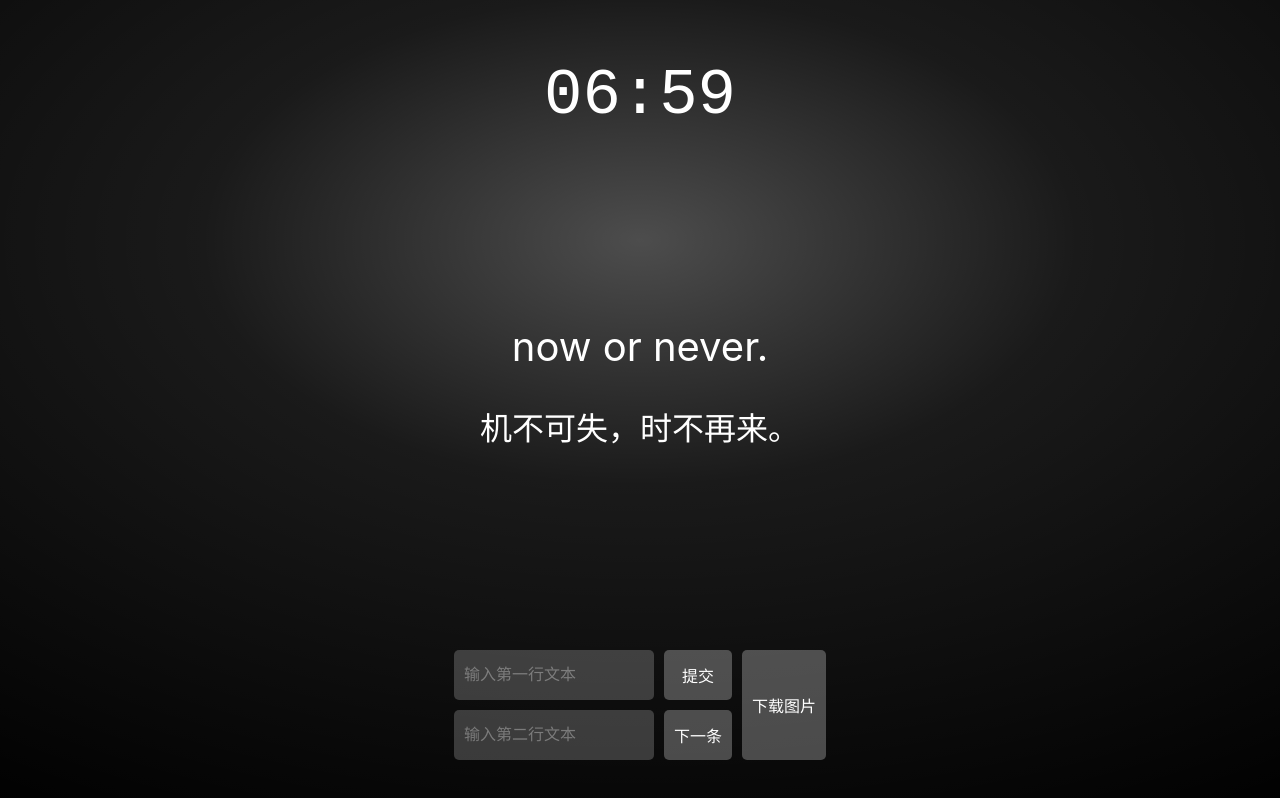
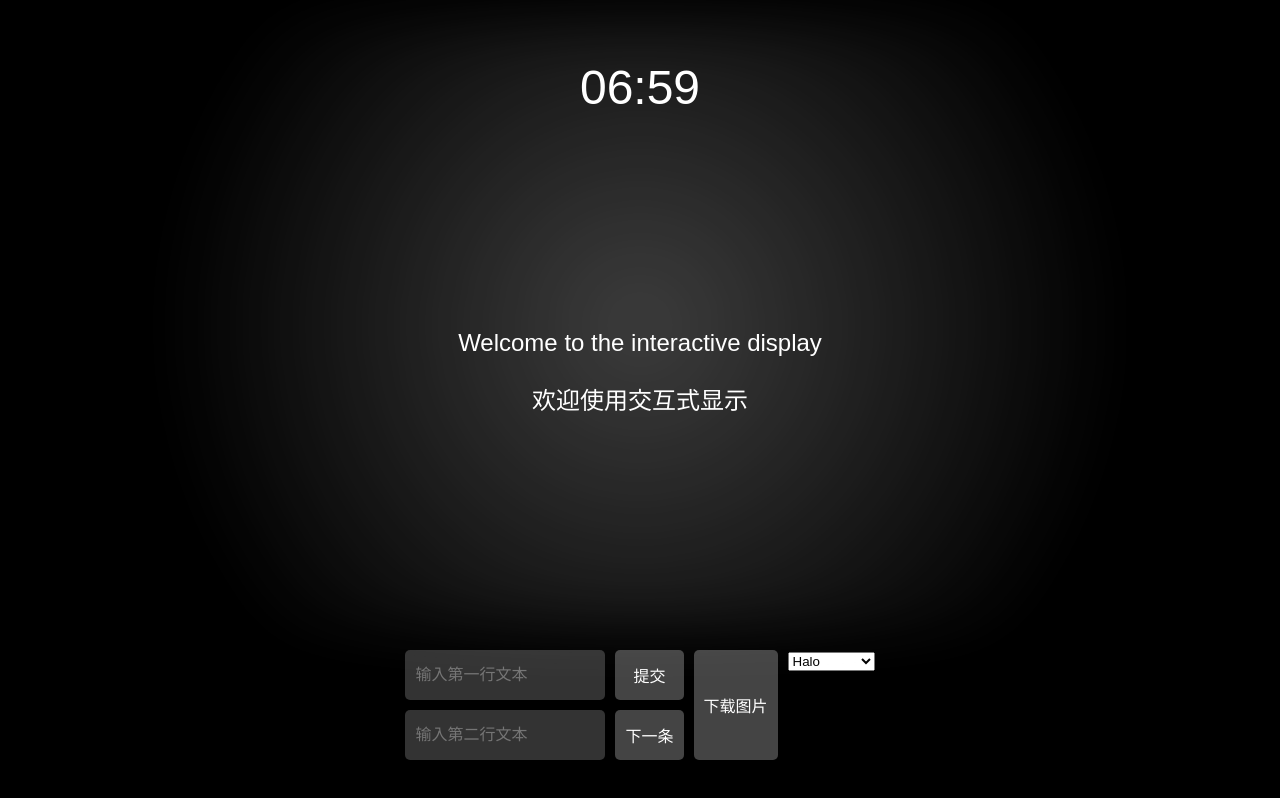
Before and after one commit to SepineTam/lighting, a Next.js app: page / in a window 1280 px wide. Built offline with nearby package versions, Linux system fonts and the light colour scheme.

Commit message:
变成模版的形式了

```diff
--- a/app/components/InteractiveDisplay.module.css
+++ b/app/components/InteractiveDisplay.module.css
@@ -24,21 +24,6 @@
   right: 0;
   bottom: 0;
   z-index: 1;
-}
-
-.lightBeam {
-  position: absolute;
-  top: -20%;
-  left: -50%;
-  right: -50%;
-  bottom: -50%;
-  background: radial-gradient(
-    ellipse at center 33%,
-    rgba(255,255,255,0.3) 0%,
-    rgba(255,255,255,0.1) 25%,
-    rgba(255,255,255,0) 70%
-  );
-  pointer-events: none;
 }
 
 .content {
@@ -148,3 +133,15 @@
 }
 
 /* ... 保持其他样式不变 */
+
+.haloEffect {
+  position: absolute;
+  top: 0;
+  left: 0;
+  right: 0;
+  bottom: 0;
+  pointer-events: none;
+  z-index: 1;
+}
+
+/* ... 其他样式保持不变 ... */
--- a/app/components/InteractiveDisplay.tsx
+++ b/app/components/InteractiveDisplay.tsx
@@ -5,12 +5,11 @@ import styles from './InteractiveDisplay.module.css';
 import config from '../config.json';
 import html2canvas from 'html2canvas';
 
-// 新增：闪烁警告组件
 const FlashWarning: React.FC<{ message: string; onClose: () => void }> = ({ message, onClose }) => {
   useEffect(() => {
     const timer = setTimeout(() => {
       onClose();
-    }, 2000); // 2秒后自动关闭
+    }, 2000);
 
     return () => clearTimeout(timer);
   }, [onClose]);
@@ -22,14 +21,28 @@ const FlashWarning: React.FC<{ message: string; onClose: () => void }> = ({ mess
   );
 };
 
-const InteractiveDisplay: React.FC = () => {
+interface InteractiveDisplayProps {
+  initialTheme: string;
+}
+
+const InteractiveDisplay: React.FC<InteractiveDisplayProps> = ({ initialTheme }) => {
   const [currentTime, setCurrentTime] = useState<string>('');
   const [inputTextEn, setInputTextEn] = useState<string>('');
   const [inputTextZh, setInputTextZh] = useState<string>('');
   const [texts, setTexts] = useState<Array<{ en: string; zh: string }>>(config.texts);
   const [displayText, setDisplayText] = useState<{ en: string; zh: string }>(config.texts[0]);
   const [textIndex, setTextIndex] = useState<number>(0);
-  const [warning, setWarning] = useState<string>(''); // 新增：警告状态
+  const [warning, setWarning] = useState<string>('');
+  const [themeConfig, setThemeConfig] = useState<any>(null);
+  const [currentTheme, setCurrentTheme] = useState<string>(initialTheme);
+
+  useEffect(() => {
+    const loadThemeConfig = async () => {
+      const themeConfig = await import(`../themes/${currentTheme}/config.json`);
+      setThemeConfig(themeConfig.default || themeConfig); // 添加 .default
+    };
+    loadThemeConfig();
+  }, [currentTheme]);
 
   useEffect(() => {
     const updateClock = () => {
@@ -40,7 +53,6 @@ const InteractiveDisplay: React.FC = () => {
     updateClock();
     const intervalId = setInterval(updateClock, 1000);
 
-    // 从localStorage加载保存的文本
     const savedTexts = localStorage.getItem('savedTexts');
     if (savedTexts) {
       setTexts(JSON.parse(savedTexts));
@@ -55,7 +67,7 @@ const InteractiveDisplay: React.FC = () => {
       return;
     }
 
-    setWarning(''); // 清除警告
+    setWarning('');
     const newText = { en: inputTextEn.trim(), zh: inputTextZh.trim() };
     const updatedTexts = [...texts, newText];
     setTexts(updatedTexts);
@@ -63,7 +75,6 @@ const InteractiveDisplay: React.FC = () => {
     setInputTextEn('');
     setInputTextZh('');
 
-    // 保存到localStorage
     localStorage.setItem('savedTexts', JSON.stringify(updatedTexts));
   };
 
@@ -78,7 +89,7 @@ const InteractiveDisplay: React.FC = () => {
   const handleDownload = async () => {
     if (displayRef.current) {
       const canvas = await html2canvas(displayRef.current, {
-        backgroundColor: 'black' as any,
+        background: themeConfig?.backgroundColor || 'black',
         logging: true,
         ignoreElements: (element) => element.classList.contains(styles.inputArea)
       });
@@ -91,22 +102,40 @@ const InteractiveDisplay: React.FC = () => {
     }
   };
 
+  const handleThemeChange = (newTheme: string) => {
+    setCurrentTheme(newTheme);
+  };
+
+  if (!themeConfig) {
+    return <div>Loading theme...</div>;
+  }
+
   return (
     <div className={styles.container}>
       {warning && <FlashWarning message={warning} onClose={() => setWarning('')} />}
       <div className={styles.displayContainer} ref={displayRef}>
-        <div className={styles.background}>
-          <div className={styles.lightBeam}></div>
+        <div className={styles.background} style={{ backgroundColor: themeConfig.backgroundColor }}>
+          {currentTheme === 'Halo' && themeConfig.haloEffect && (
+            <div
+              className={styles.haloEffect}
+              style={{
+                background: `radial-gradient(circle at calc(50% + ${themeConfig.haloEffect.position.x}px) calc(50% + ${themeConfig.haloEffect.position.y}px),
+                            ${themeConfig.haloEffect.color} 0%,
+                            rgba(0,0,0,0) ${themeConfig.haloEffect.size})`,
+                opacity: themeConfig.haloEffect.intensity,
+                filter: `blur(${themeConfig.haloEffect.blur})`,
+              }}
+            />
+          )}
         </div>
         <div className={styles.content}>
-          <div className={styles.clock} style={{
-            fontFamily: config.clock.fontFamily,
-            fontSize: config.clock.fontSize
-          }}>{currentTime}</div>
+          <div className={styles.clock} style={themeConfig.clockStyle}>
+            {currentTime}
+          </div>
           <div className={styles.textLayer}>
             <div className={styles.displayArea}>
-              <p className={styles.englishText}>{displayText.en}</p>
-              <p className={styles.chineseText}>{displayText.zh}</p>
+              <p className={styles.englishText} style={themeConfig.textStyle}>{displayText.en}</p>
+              <p className={styles.chineseText} style={themeConfig.textStyle}>{displayText.zh}</p>
             </div>
           </div>
         </div>
@@ -133,6 +162,19 @@ const InteractiveDisplay: React.FC = () => {
           <button onClick={handleNextText} className={styles.button}>下一条</button>
         </div>
         <button onClick={handleDownload} className={`${styles.button} ${styles.downloadButton}`}>下载图片</button>
+        <div className={styles.themeSelector}>
+          <select
+            value={currentTheme}
+            onChange={(e) => handleThemeChange(e.target.value)}
+            className={styles.themeSelect}
+          >
+            {config.themes.map((theme) => (
+              <option key={theme} value={theme}>
+                {theme}
+              </option>
+            ))}
+          </select>
+        </div>
       </div>
     </div>
   );
--- a/app/config.json
+++ b/app/config.json
@@ -1,20 +1,10 @@
 {
+  "themes": ["Halo", "Cyberpunk"],
+  "currentTheme": "Halo",
   "texts": [
     {
-      "en": "now or never.",
-      "zh": "机不可失，时不再来。"
-    },
-    {
-      "en": "seize the day.",
-      "zh": "把握当下。"
-    },
-    {
-      "en": "time is money.",
-      "zh": "时间就是金钱。"
+      "en": "Welcome to the interactive display",
+      "zh": "欢迎使用交互式显示"
     }
-  ],
-  "clock": {
-    "fontFamily": "'Digital-7', monospace",
-    "fontSize": "4rem"
-  }
+  ]
 }
--- a/app/globals.css
+++ b/app/globals.css
@@ -4,8 +4,8 @@ body {
   font-family: -apple-system, BlinkMacSystemFont, 'Segoe UI', 'Roboto', 'Oxygen',
     'Ubuntu', 'Cantarell', 'Fira Sans', 'Droid Sans', 'Helvetica Neue',
     sans-serif;
-  -webkit-font-smoothing: antialiased;
-  -moz-osx-font-smoothing: grayscale;
+  /* 移除全局应用的光影效果样式 */
+  /* 保留其他全局样式 */
 }
 
 * {
--- a/app/layout.tsx
+++ b/app/layout.tsx
@@ -1,9 +1,11 @@
 import './globals.css'
-import type { Metadata } from 'next'
+import { Inter } from 'next/font/google'
 
-export const metadata: Metadata = {
-  title: '交互式显示',
-  description: '带有实时时钟和自定义文本显示的交互式应用',
+const inter = Inter({ subsets: ['latin'] })
+
+export const metadata = {
+  title: 'Interactive Display',
+  description: 'An interactive display with customizable themes',
 }
 
 export default function RootLayout({
@@ -12,8 +14,11 @@ export default function RootLayout({
   children: React.ReactNode
 }) {
   return (
-    <html lang="zh">
-      <body>{children}</body>
+    <html lang="en">
+      <head>
+        <link href="https://fonts.googleapis.com/css2?family=Orbitron&family=Roboto&display=swap" rel="stylesheet" />
+      </head>
+      <body className={inter.className}>{children}</body>
     </html>
   )
 }
--- a/app/page.tsx
+++ b/app/page.tsx
@@ -1,9 +1,10 @@
 import InteractiveDisplay from './components/InteractiveDisplay';
+import config from './config.json';
 
 export default function Home() {
   return (
-    <main>
-      <InteractiveDisplay />
+    <main className="flex min-h-screen flex-col items-center justify-between p-24">
+      <InteractiveDisplay initialTheme={config.currentTheme} />
     </main>
   );
 }
--- /dev/null
+++ b/app/themes/Cyberpunk/config.json
@@ -0,0 +1,14 @@
+{
+  "clockStyle": {
+    "fontFamily": "'Orbitron', sans-serif",
+    "fontSize": "54px",
+    "color": "#00ffff"
+  },
+  "textStyle": {
+    "fontFamily": "'Roboto', sans-serif",
+    "fontSize": "28px",
+    "color": "#ff00ff"
+  },
+  "backgroundColor": "#0a0a2a",
+  "lightBeamColor": "rgba(255, 0, 255, 0.2)"
+}
--- /dev/null
+++ b/app/themes/Halo/config.json
@@ -0,0 +1,23 @@
+{
+  "clockStyle": {
+    "fontFamily": "'Digital-7', sans-serif",
+    "fontSize": "48px",
+    "color": "#ffffff"
+  },
+  "textStyle": {
+    "fontFamily": "Arial, sans-serif",
+    "fontSize": "24px",
+    "color": "#ffffff"
+  },
+  "backgroundColor": "#000000",
+  "haloEffect": {
+    "color": "rgba(255, 255, 255, 0.3)",
+    "size": "70%",
+    "position": {
+      "x": 0,
+      "y": 0
+    },
+    "intensity": 0.8,
+    "blur": "30px"
+  }
+}
```
